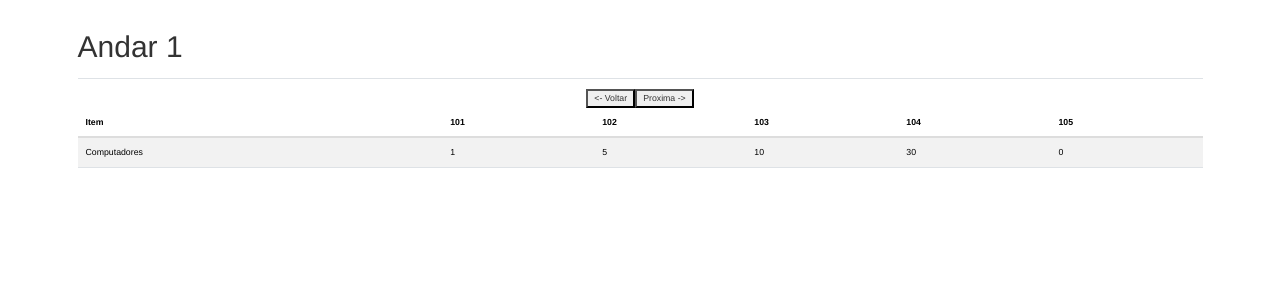
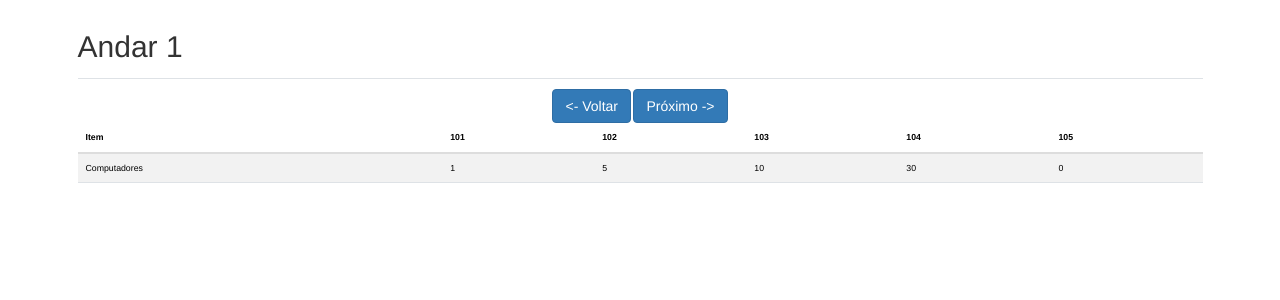
Before and after one commit to mariano07/Reservas_SENAC_1.0, a PHP site: page /reservar_sala.php in a window 1280 px wide. Shown: the top 300 px of the page. Run offline with PHP 8.4, Linux system fonts and the light colour scheme.

Commit message:
alterações botões

```diff
--- a/reservar_sala.php
+++ b/reservar_sala.php
@@ -22,7 +22,10 @@
 					<div class="d-flex justify-content-between flex-wrap flex-md-nowrap align-items-center pt-3 pb-2 mb-3 border-bottom">
 						<h1 class="h2" id="andar">Andar 1</h1>
 					</div>
-					<center><button onclick="voltaAndar()"><- Voltar</button><button onclick="ProximoAndar()">Proxima -></button></center>
+					<center>
+						<button type="button" class="btn btn-primary" onclick="voltaAndar()"><- Voltar</button>
+						<button type="button" class="btn btn-primary" onclick="ProximoAndar()">Próximo -></button>
+					</center>
 					<input type="hidden" id="controle" <?php echo "value = $controle"?>>
 					<div class="table-responsive">
 						<table class="table table-striped table-sm">
```
